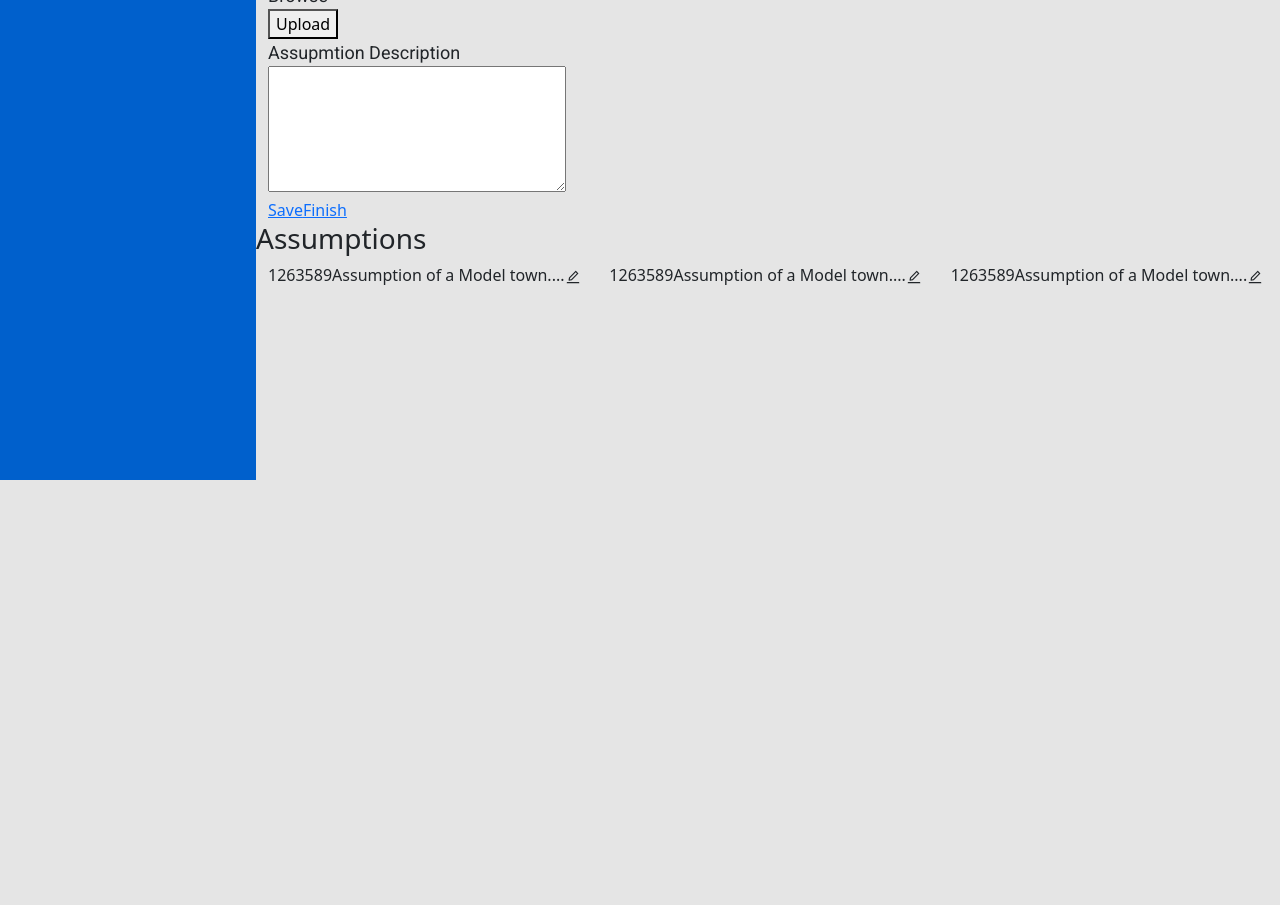
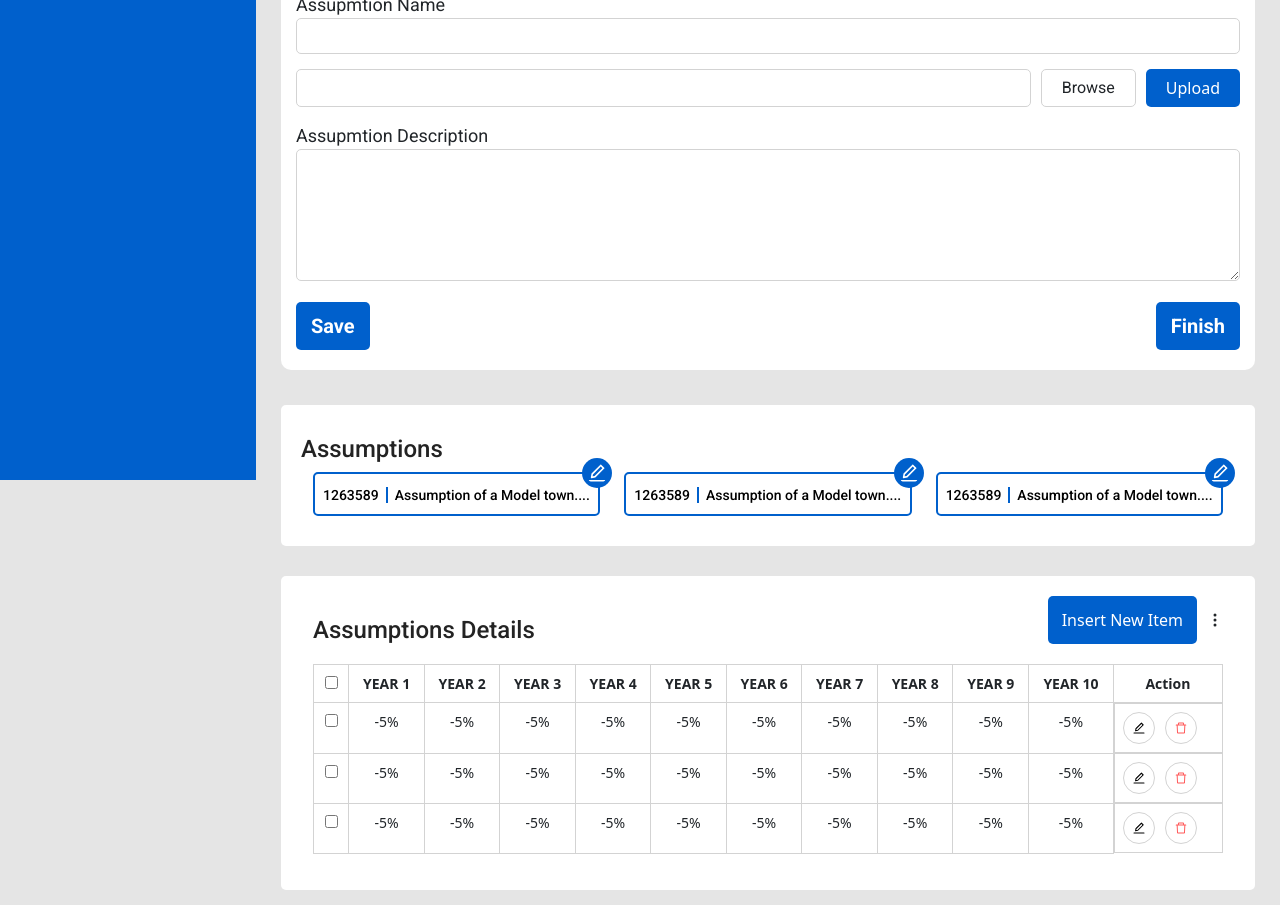
Before and after one commit to Masab-M/CatalystApp, a React (Vite) app: page /userOne/dashBoard/Project/assumption/upload in a window 1280 px wide. Shown: the part 320-1225 px from the top of the page. Before the commit the page ends 800 px from the top, so only its background shows below. Built offline with nearby package versions, Linux system fonts and the light colour scheme.

Commit message:
Assumption

```diff
--- a/package.json
+++ b/package.json
@@ -7,14 +7,16 @@
     "build": "vite build",
     "preview": "vite preview"
   },
-
   "dependencies": {
+    "axios": "^0.27.2",
     "bootstrap": "^5.1.3",
     "react": "^18.0.0",
     "react-bootstrap": "^2.4.0",
+    "react-data-table-component": "^7.5.2",
     "react-dom": "^18.0.0",
     "react-icons": "^4.3.1",
-    "react-router-dom": "^6.3.0"
+    "react-router-dom": "^6.3.0",
+    "styled-components": "^5.3.5"
   },
   "devDependencies": {
     "@types/react": "^18.0.0",
--- a/src/components/createForm/Assump.jsx
+++ b/src/components/createForm/Assump.jsx
@@ -4,6 +4,7 @@ import {AiOutlineEdit} from 'react-icons/ai'
 export default function Assump() {
   return (
     <>
+    <div className="AssumpDiv">
     <div className="Assumptions">
         <div className="headText">
             <h3>Assumptions</h3>
@@ -34,6 +35,8 @@ export default function Assump() {
         </Row>
         </Container>
     </div>
+    </div>
+
     </>
   )
 }
--- a/src/components/createForm/AssumpDetails.jsx
+++ b/src/components/createForm/AssumpDetails.jsx
@@ -1,11 +1,13 @@
 import React from 'react'
 import { Col, Container, Row } from 'react-bootstrap'
 import { BsThreeDotsVertical } from 'react-icons/bs'
-
+import {AiOutlineDelete,AiOutlineEdit} from 'react-icons/ai'
+import { Table } from 'react-bootstrap'
 export default function AssumpDetails() {
     return (
         <>
-            <div className="assumpDet">
+        <div className="adetDiv">
+        <div className="assumpDet">
                 <Container>
                     <Row>
                         <Col xs={6}>
@@ -22,32 +24,94 @@ export default function AssumpDetails() {
                     </Row>
                     <Row>
                         <Col xs={12}>
-                            <Table striped bordered hover>
+                            <Table  hover>
                                 <thead>
                                     <tr>
-                                        <th>#</th>
-                                        <th>First Name</th>
-                                        <th>Last Name</th>
-                                        <th>Username</th>
+                                        <th>
+                                            <input type="checkbox" name="slctAll" id="slctAll" />
+                                        </th>
+                                        <th>YEAR 1</th>
+                                        <th>YEAR 2</th>
+                                        <th>YEAR 3</th>
+                                        <th>YEAR 4</th>
+                                        <th>YEAR 5</th>
+                                        <th>YEAR 6</th>
+                                        <th>YEAR 7</th>
+                                        <th>YEAR 8</th>
+                                        <th>YEAR 9</th>
+                                        <th>YEAR 10</th>
+                                        <th>Action</th>
                                     </tr>
                                 </thead>
                                 <tbody>
                                     <tr>
-                                        <td>1</td>
-                                        <td>Mark</td>
-                                        <td>Otto</td>
-                                        <td>@mdo</td>
+                                        <td>
+                                            <input type="checkbox" name="" id="" />
+                                        </td>
+                                        <td>-5%</td>
+                                        <td>-5%</td>
+                                        <td>-5%</td>
+                                        <td>-5%</td>
+                                        <td>-5%</td>
+                                        <td>-5%</td>
+                                        <td>-5%</td>
+                                        <td>-5%</td>
+                                        <td>-5%</td>
+                                        <td>-5%</td>
+                                        <td className='adetactn'>
+                                            <div className="edtdet">
+                                                <AiOutlineEdit/>
+                                            </div>
+                                            <div className="dltdet">
+                                                <AiOutlineDelete/>
+                                            </div>
+                                        </td>
                                     </tr>
                                     <tr>
-                                        <td>2</td>
-                                        <td>Jacob</td>
-                                        <td>Thornton</td>
-                                        <td>@fat</td>
+                                        <td>
+                                            <input type="checkbox" name="" id="" />
+                                        </td>
+                                        <td>-5%</td>
+                                        <td>-5%</td>
+                                        <td>-5%</td>
+                                        <td>-5%</td>
+                                        <td>-5%</td>
+                                        <td>-5%</td>
+                                        <td>-5%</td>
+                                        <td>-5%</td>
+                                        <td>-5%</td>
+                                        <td>-5%</td>
+                                        <td className='adetactn'>
+                                            <div className="edtdet">
+                                                <AiOutlineEdit/>
+                                            </div>
+                                            <div className="dltdet">
+                                                <AiOutlineDelete/>
+                                            </div>
+                                        </td>
                                     </tr>
                                     <tr>
-                                        <td>3</td>
-                                        <td colSpan={2}>Larry the Bird</td>
-                                        <td>@twitter</td>
+                                        <td>
+                                            <input type="checkbox" name="" id="" />
+                                        </td>
+                                        <td>-5%</td>
+                                        <td>-5%</td>
+                                        <td>-5%</td>
+                                        <td>-5%</td>
+                                        <td>-5%</td>
+                                        <td>-5%</td>
+                                        <td>-5%</td>
+                                        <td>-5%</td>
+                                        <td>-5%</td>
+                                        <td>-5%</td>
+                                        <td className='adetactn'>
+                                            <div className="edtdet">
+                                                <AiOutlineEdit/>
+                                            </div>
+                                            <div className="dltdet">
+                                                <AiOutlineDelete/>
+                                            </div>
+                                        </td>
                                     </tr>
                                 </tbody>
                             </Table>
@@ -55,6 +119,8 @@ export default function AssumpDetails() {
                     </Row>
                 </Container>
             </div>
+        </div>
+
 
         </>
     )
--- /dev/null
+++ b/src/components/createForm/ProjectAssump.css
@@ -0,0 +1,118 @@
+.assumpLinks {
+    background-color: var(--white);
+    padding: 0px 45px;
+    display: flex;
+    gap: 45px;
+  }
+  .assumpLinks a {
+    padding: 10px 2px;
+    display: block;
+  }
+  .assumpLinks a.active {
+    border-bottom: 5px solid var(--primary);
+  }
+  .assumpLinks a {
+    text-decoration: none;
+    color: var(--textBlack);
+    font-family: 'Roboto',sans-serif;
+    font-size: 16px;
+    font-weight: 500;
+  }
+  .assumpLinks a:hover {color: var(--textBlack);}
+
+.projectAssump {padding: 20px 15px;background-color: var(--white);border-radius: 10px;}
+
+.projectAssump .col-12 {padding: 0px;}
+
+.headText h3 {color: var(--textBlack);font-size: 24px;font-family: 'Roboto',sans-serif;font-weight: 500;}
+
+form.assumptions {margin-top: 22px;}
+.projectDiv {padding: 20px 25px;}
+.linkDiv {padding: 25px 25px 0px 25px;}
+form.assumptions .form-group {margin-bottom: 15px;}
+
+.uploadField input {display: none;}
+
+.uploadField {display: flex;
+    gap: 10px;}
+
+.uploadField button,.uploadField label {padding: 6px 20px;
+    border-radius: 5px;
+    background: none;
+    font-size: 16px;}
+
+.uploadField button {color: var(--white);background-color: var(--primary);border: none;}
+
+.uploadField label {border: 1px solid var(--field-color);}
+.fileName {width: 100%;border-radius: 5px;border: 1px solid var(--field-color);}
+.form-group textarea {outline: none;
+    border: 1px solid var(--field-color);
+    padding: 5px 10px;
+    font-size: 16px;
+    font-weight: 400;
+    width: 100%;border-radius: 5px;
+    font-family: 'Roboto',sans-serif;}
+
+.actbtn {display: flex;justify-content: space-between;}
+
+.actbtn a {    font-family: 'Roboto',sans-serif;
+    font-size: 20px;
+    padding: 9px 15px;
+    background-color: var(--primary);
+    font-weight: 600;
+    font-style: normal;
+    border-radius: 5px;
+    color: var(--white);
+    text-decoration: none;}
+.actbtn a:hover {color: var(--white);}
+
+.AssumpDiv {
+  padding: 15px 25px;
+}
+.Assumptions {
+  background-color: var(--white);
+  padding: 30px 20px;
+  border-radius: 5px;
+}
+.singleAssump {
+  border: 2px solid var(--primary);
+  padding: 8px;
+  border-radius: 5px;
+  position: relative;
+}
+.singleAssump span {
+  font-family: 'Roboto',sans-serif;
+  font-size: 14px;
+  font-weight: 500;
+  font-style: normal;
+  color: #000;
+}
+span.asumpid {border-right: 2px solid var(--primary);padding-right: 7px;}
+
+span.nAssump {padding-left: 7px;}
+.singleAssump svg {width: 30px;position: absolute;top: -16px;height: 30px;padding: 4px;background-color: var(--primary);border-radius: 50px;color: var(--white);right: -14px;}
+
+
+.adetDiv {padding: 15px 25px;}
+
+.assumpDet {background-color: var(--white);padding: 20px;border-radius: 5px;}
+
+.assumpDet .headText h3 {margin: 20px auto;}
+
+.insrt {display: flex;gap: 10px;justify-content: flex-end;align-items: center;}
+
+.insrt button {font-weight: 400;padding: 12px  14px;font-size: 16px;color: var(--white);background-color: var(--primary);border: none;border-radius: 5px;}
+td.adetactn {gap: 10px;display: flex;align-items: center;}
+
+td.adetactn .edtdet svg, td.adetactn .dltdet svg {border-radius: 50px;border: 1px solid var(--field-color);padding: 8px 3px;font-size: 32px;}
+td {font-size: 14px;}
+
+.assumpDet table th,.assumpDet table td {text-align: center;border: 1px solid var(--field-color);font-size: 14px;}
+
+tbody {border-top: none !important;}
+
+td.adetactn .edtdet svg {color: #000;}
+
+td.adetactn svg {}
+
+td.adetactn .dltdet svg {color: #FF5858;}
--- a/src/components/createForm/ProjectAssump.jsx
+++ b/src/components/createForm/ProjectAssump.jsx
@@ -1,10 +1,10 @@
 import React from 'react'
 import { Col, Container, Row } from 'react-bootstrap'
 import { Link } from 'react-router-dom'
-
+import './ProjectAssump.css';
 export default function ProjectAssump() {
     return (
-    <>
+        <div className='projectDiv'>
             <div className="projectAssump">
                 <Container fluid>
                     <Row>
@@ -46,6 +46,6 @@ export default function ProjectAssump() {
 
 
             </div>
-    </>
+        </div>
     )
 }
--- a/src/components/userOne/create/Assumption.jsx
+++ b/src/components/userOne/create/Assumption.jsx
@@ -6,10 +6,13 @@ export default function Assumption() {
   return (
     <>
     <DashNav srch={false} />
+    <div className="linkDiv">
     <div className="assumpLinks">
         <NavLink  className='linkAssump' to='upload'>UPLOAD ASSUMPTION FILES</NavLink>
         <NavLink  className='linkAssump' to='import'>IMPORT ASSUMPTIONS FROM</NavLink>
     </div>
+    </div>
+
     <Outlet/>
     </>
   )
--- a/src/components/userOne/create/upload.jsx
+++ b/src/components/userOne/create/upload.jsx
@@ -1,5 +1,6 @@
 import React from 'react'
 import Assump from '../../createForm/Assump'
+import AssumpDetails from '../../createForm/AssumpDetails'
 import ProjectAssump from '../../createForm/ProjectAssump'
 
 export default function upload() {
@@ -7,6 +8,7 @@ export default function upload() {
     <>
     <ProjectAssump/>
     <Assump/>
+    <AssumpDetails/>
     </>
   )
 }
```
Also changed, not shown: src/components/createForm/Project.jsx (+10 -6 lines), src/components/createForm/project.css (+12 -1 lines), 1 other file (tests, documents, lock files or other folders). Lines whose indentation alone changed are shown as unchanged.
